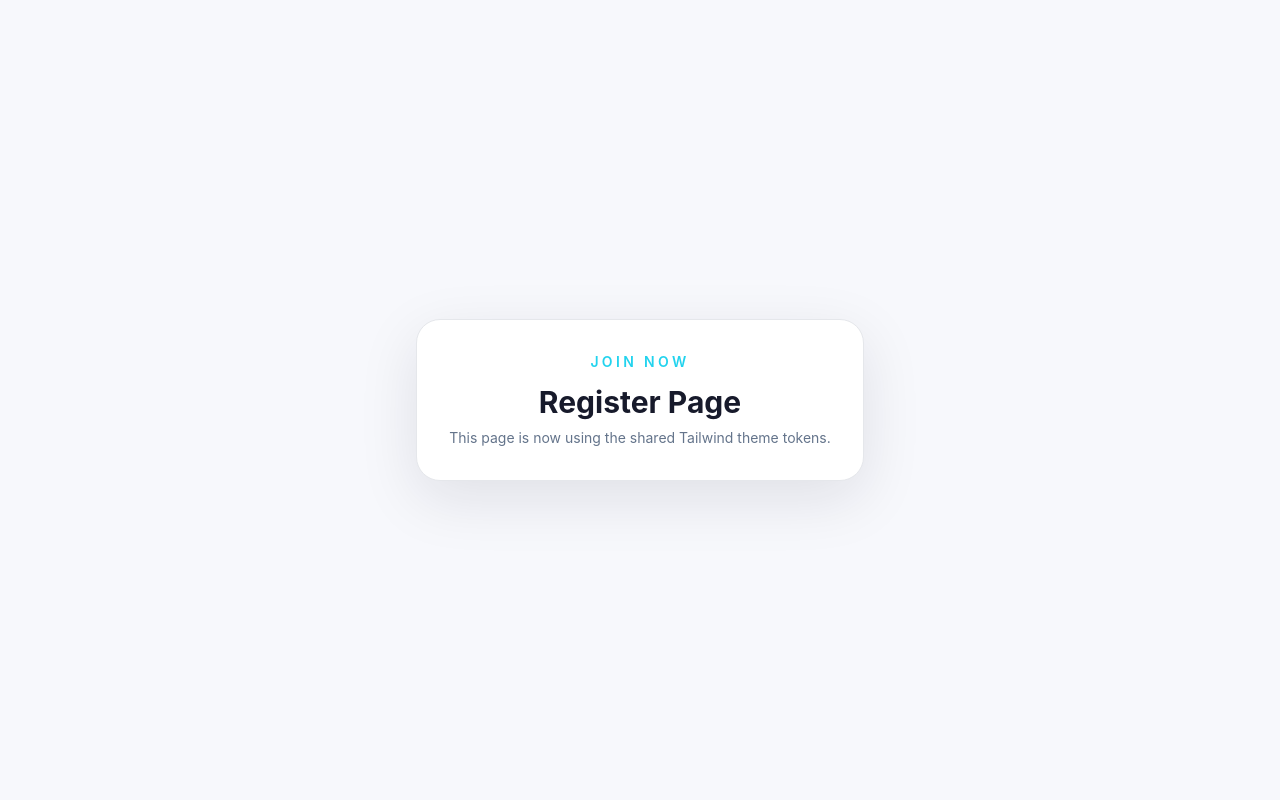
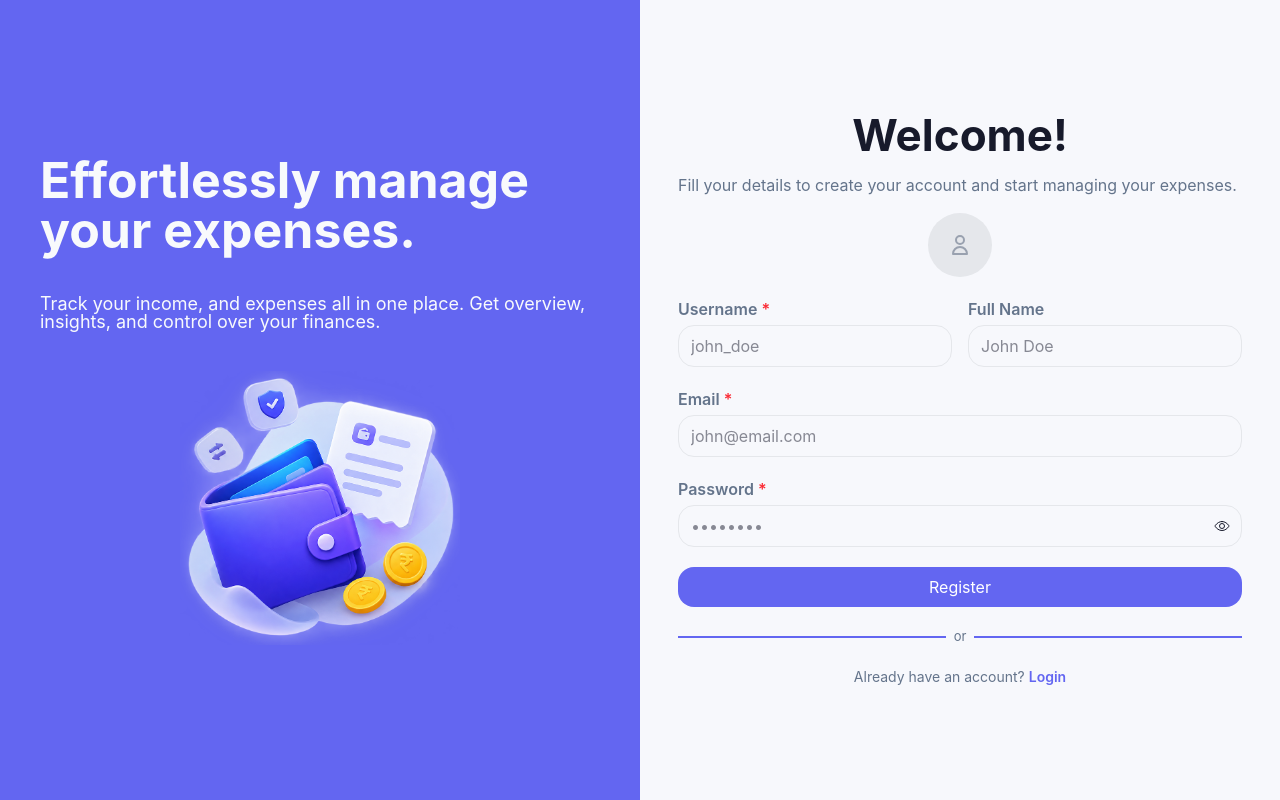
Before and after one commit to rishi2514/expenseTracker, a React app in the folder frontend/: page /register in a window 1280 px wide. Built offline with nearby package versions, Linux system fonts and the light colour scheme; no server answers; the HTML template or start-up script is replaced by a standard one.

Commit message:
feat: implement user registration functionality with form validation and avatar upload

```diff
--- a/frontend/src/api/auth.js
+++ b/frontend/src/api/auth.js
@@ -9,3 +9,19 @@ export const login = async (email, password, isRememberMe) => {
     throw error.response.data;
   }
 };
+
+// register function to send a POST request to the backend API for user registration
+export const register = async (userName, name, email, password, avatar) => {
+  try {
+    const response = await client.post("/user/register", {
+      userName,
+      name,
+      email,
+      password,
+      avatar,
+    });
+    return response;
+  } catch (error) {
+    throw error.response.data;
+  }
+}
--- a/frontend/src/components/Input.jsx
+++ b/frontend/src/components/Input.jsx
@@ -14,11 +14,13 @@ const Input = ({
   onClick,
   value,
   onChange,
+  isRequired,
+  error,
 }) => {
   return (
     <div className={`w-full ${divStyle}`}>
       <label htmlFor={id} className={`peer ${labelStyle}`}>
-        {label}
+        {label} {isRequired && <span className="text-red-500">*</span>}
       </label>
       <div className="relative">
         <input
@@ -38,6 +40,7 @@ const Input = ({
           </button>
         )}
       </div>
+      {error && <p className="text-red-500 text-sm mt-1 ml-1">{error}</p>}
     </div>
   );
 };
--- a/frontend/src/pages/Register.jsx
+++ b/frontend/src/pages/Register.jsx
@@ -1,21 +1,221 @@
-import React from 'react'
+import React, { useState } from "react";
+import { Link } from "react-router-dom";
+import Input from "../components/Input";
+import asset1 from "../assets/asset1.png";
+import { IoEyeOffOutline, IoEyeOutline } from "react-icons/io5";
+import { register } from "../api/auth";
 
 const Register = () => {
+  const [userName, setUserName] = useState("");
+  const [email, setEmail] = useState("");
+  const [password, setPassword] = useState("");
+  const [avatar, setAvatar] = useState("");
+  const [name, setName] = useState("");
+  const [showPassword, setShowPassword] = useState(false);
+  const [isLoading, setIsLoading] = useState(false);
+  const [error, setError] = useState({
+    userName: "",
+    email: "",
+    password: "",
+    avatar: "",
+    name: "",
+    api: "",
+  });
+
+  const handleTogglePassword = () => {
+    setShowPassword(!showPassword);
+  };
+
+  const handleRegister = () => {
+    // check for empty fields
+    if (!userName || !email || !password) {
+      setError({
+        ...error,
+        userName: !userName ? "Username is required" : "",
+        email: !email ? "Email is required" : "",
+        password: !password ? "Password is required" : "",
+      });
+      return;
+    }
+
+    // check for valid email
+    const emailRegex = /^[^\s@]+@[^\s@]+\.[^\s@]+$/;
+    if (!emailRegex.test(email)) {
+      setError({ ...error, email: "Please enter a valid email address" });
+      return;
+    }
+
+    // check for password length
+    if (password.length < 6) {
+      setError({
+        ...error,
+        password: "Password must be at least 6 characters long",
+      });
+      return;
+    }
+
+    // If all validations pass, proceed with registration logic
+    setIsLoading(true);
+    register(userName, name, email, password, avatar)
+      .then((response) => {
+        console.log("Registration successful:", response.data);
+        // Handle successful registration (e.g., redirect to login page)
+      })
+      .catch((error) => {
+        console.error("Registration failed:", error);
+        // Handle registration error (e.g., display error message)
+      })
+      .finally(() => {
+        setIsLoading(false);
+      });
+  };
+
   return (
-    <div className="flex min-h-screen items-center justify-center bg-light-background px-4">
-      <div className="rounded-3xl border border-light-border bg-light-surface p-8 text-center shadow-[0_18px_60px_rgba(15,23,42,0.1)]">
-        <p className="text-sm font-semibold uppercase tracking-[0.24em] text-brand-accent">
-          Join now
+    <div className="flex flex-row-reverse h-screen w-full">
+      <div className="w-[50%] flex justify-center items-center">
+        <div className=" flex flex-col gap-5">
+          <h1 className="text-light-textPrimary text-[44px] font-bold leading-none text-center">
+            Welcome!
+          </h1>
+          <p className="text-light-textSecondary font-normal leading-none">
+            Fill your details to create your account and start managing your
+            expenses.
+          </p>
+
+          {/* Avatar Input */}
+          <div className="flex justify-center">
+            <label htmlFor="register-avatar" className="cursor-pointer">
+              <input type="file" id="register-avatar" className="hidden" />
+              <div className="w-16 h-16 rounded-full bg-gray-200 flex items-center justify-center">
+                <svg
+                  xmlns="http://www.w3.org/2000/svg"
+                  className="h-6 w-6 text-gray-400"
+                  fill="none"
+                  viewBox="0 0 24 24"
+                  stroke="currentColor"
+                >
+                  <path
+                    strokeLinecap="round"
+                    strokeLinejoin="round"
+                    strokeWidth={2}
+                    d="M16 7a4 4 0 11-8 0 4 4 0 018 0zM12 14a7 7 0 00-7 7h14a7 7 0 00-7-7z"
+                  />
+                </svg>
+              </div>
+            </label>
+
+            <input type="file" id="register-avatar" className="hidden" />
+          </div>
+
+          <div className="flex gap-4">
+            <Input
+              label={"Username"}
+              type={"text"}
+              value={userName}
+              onChange={(e) => (
+                setError({ ...error, userName: "" }),
+                setUserName(e.target.value)
+              )}
+              labelStyle={"mb-1 block font-semibold text-light-textSecondary"}
+              placeholder={"john_doe"}
+              divStyle={""}
+              inputStyle={
+                "w-full border border-light-border py-2 px-3 rounded-2xl focus:outline-none focus:ring-2 focus:ring-brand-accent/30"
+              }
+              id={"register-username"}
+              isRequired={true}
+              error={error.userName}
+            />
+            <Input
+              label={"Full Name"}
+              type={"text"}
+              value={name}
+              onChange={(e) => setName(e.target.value)}
+              labelStyle={"mb-1 block font-semibold text-light-textSecondary"}
+              placeholder={"John Doe"}
+              divStyle={""}
+              inputStyle={
+                "w-full border border-light-border py-2 px-3 rounded-2xl focus:outline-none focus:ring-2 focus:ring-brand-accent/30"
+              }
+              id={"register-name"}
+            />
+          </div>
+          <Input
+            label={"Email"}
+            type={"email"}
+            value={email}
+            onChange={(e) => (
+              setError({ ...error, email: "" }),
+              setEmail(e.target.value)
+            )}
+            labelStyle={"mb-1 block font-semibold text-light-textSecondary"}
+            placeholder={"john@email.com"}
+            divStyle={""}
+            inputStyle={
+              "w-full border border-light-border py-2 px-3 rounded-2xl focus:outline-none focus:ring-2 focus:ring-brand-accent/30"
+            }
+            id={"register-email"}
+            isRequired={true}
+          />
+          <Input
+            label={"Password"}
+            type={showPassword ? "text" : "password"}
+            labelStyle={"mb-1 block font-semibold text-light-textSecondary"}
+            placeholder={"••••••••"}
+            value={password}
+            onChange={(e) => (
+              setError({ ...error, password: "" }),
+              setPassword(e.target.value)
+            )}
+            divStyle={"relative"}
+            inputStyle={
+              "w-full border border-light-border py-2 px-3 rounded-2xl focus:outline-none focus:ring-2 focus:ring-brand-accent/30"
+            }
+            id={"register-password"}
+            isIcon={true}
+            icon={
+              showPassword ? (
+                <IoEyeOffOutline color="text-light-textSecondary" />
+              ) : (
+                <IoEyeOutline color="text-light-textSecondary" />
+              )
+            }
+            iconPosition={"right"}
+            onClick={handleTogglePassword}
+            isRequired={true}
+          />
+          <button
+            onClick={handleRegister}
+            disabled={isLoading}
+            className="w-full bg-brand-primary text-white py-2 px-3 rounded-2xl hover:bg-brand-primaryDark transition"
+          >
+            {isLoading ? "Registering..." : "Register"}
+          </button>
+          <div className="flex items-center gap-2">
+            <div className="border border-brand-primary flex-1" />
+            <p className="text-light-textSecondary text-[13px]">or</p>
+            <div className="border border-brand-primary flex-1" />
+          </div>
+          <p className="text-light-textSecondary text-sm text-center">
+            Already have an account?{" "}
+            <span className="text-brand-primary font-semibold hover:underline cursor-pointer">
+              <Link to="/login">Login</Link>
+            </span>
+          </p>
+        </div>
+      </div>
+      <div className="bg-brand-primary w-[50%] justify-center items-center flex flex-col gap-10 px-10">
+        <p className="text-dark-textPrimary text-[50px] font-bold leading-none">
+          Effortlessly manage your expenses.
         </p>
-        <h1 className="mt-3 text-3xl font-bold text-light-textPrimary">
-          Register Page
-        </h1>
-        <p className="mt-2 text-sm text-light-textSecondary">
-          This page is now using the shared Tailwind theme tokens.
+        <p className="text-dark-textPrimary font-normal text-[18px] leading-none">
+          Track your income, and expenses all in one place. Get overview,
+          insights, and control over your finances.
         </p>
+        <img src={asset1} alt="Expense Tracker" className="w-[50%] h-auto" />
       </div>
     </div>
-  )
-}
+  );
+};
 
-export default Register
+export default Register;
```
